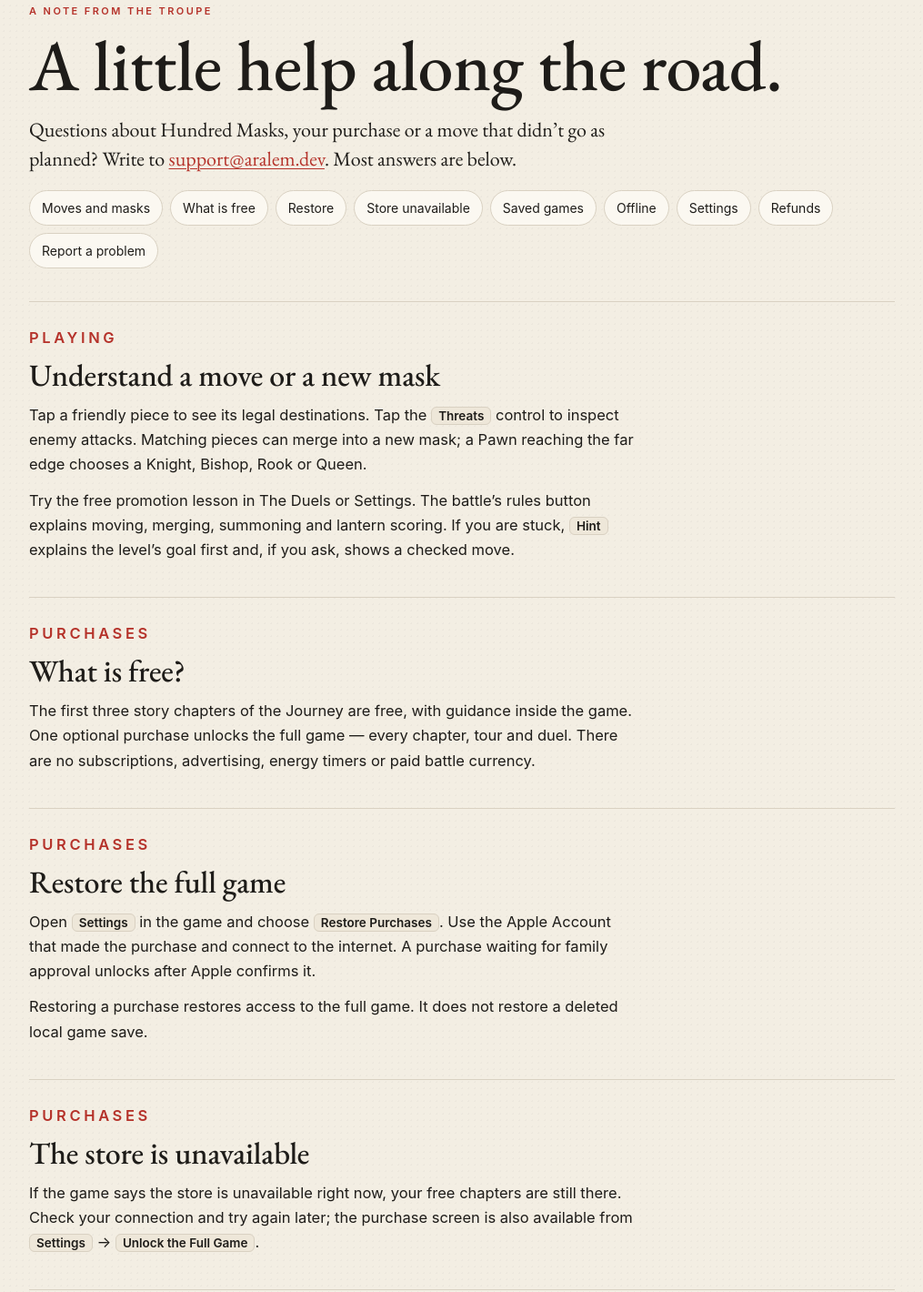
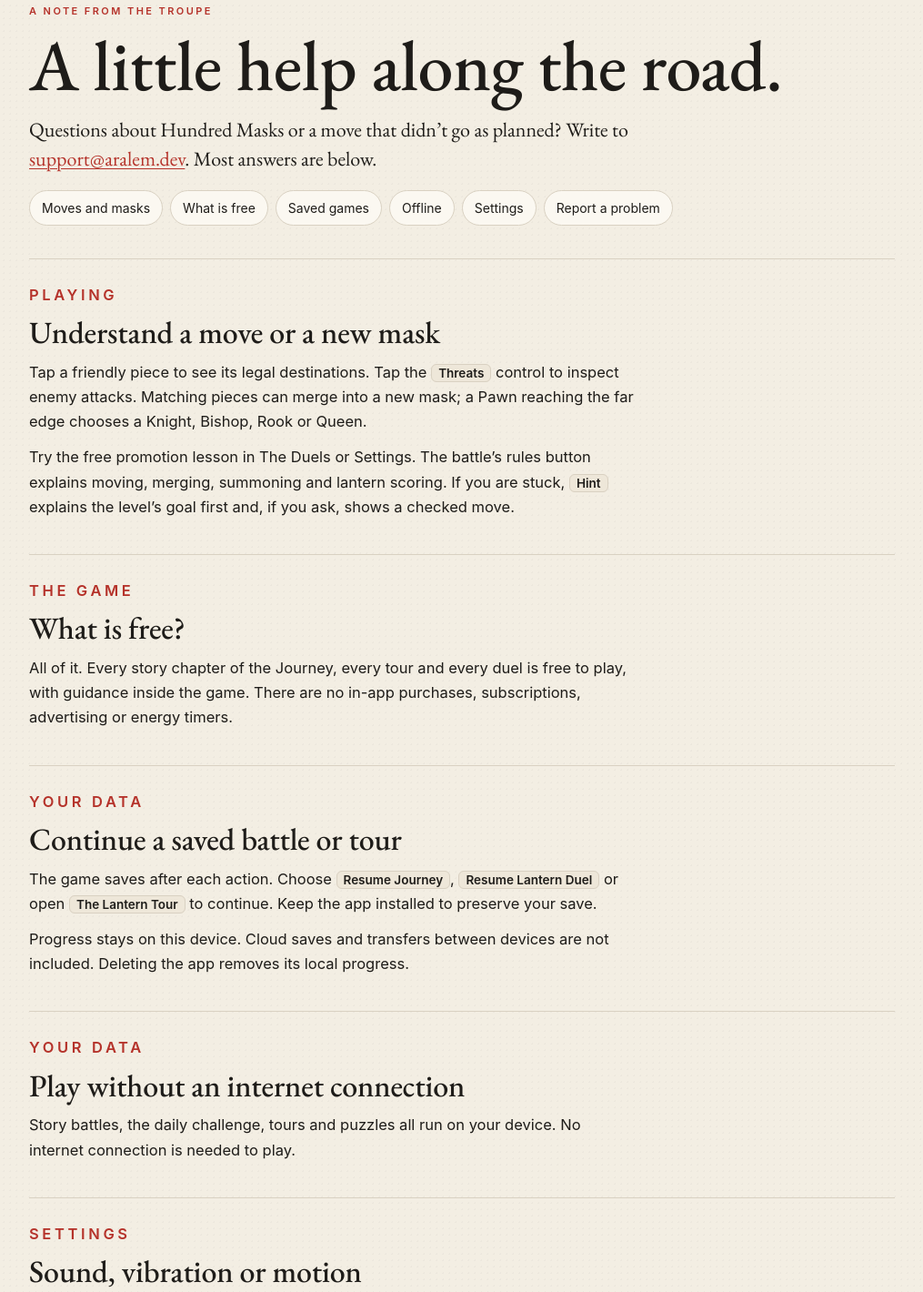
Before and after one commit to mirzatghayrat/hundred-masks-support, a plain HTML site: page support/index.html in a window 1280 px wide. Shown: the part 109-1529 px from the top of the page at 91% size, without its empty margins (132-1147 px from the left). Drawn offline with Linux system fonts and the light colour scheme.

Commit message:
Hundred Masks is free: drop purchase and restore wording
The game no longer has an in-app purchase. The home page, support page and
privacy policy now say every chapter, tour and duel is free; the restore,
store-unavailable and refund sections are gone, and the privacy policy's
effective date moves to November 1, 2026.

Co-Authored-By: Claude Opus 5.5 <noreply@anthropic.com>

```diff
--- a/support/index.html
+++ b/support/index.html
@@ -10,7 +10,7 @@
 <link rel="apple-touch-icon" href="../assets/apple-touch-icon.png">
 <meta property="og:type" content="website">
 <meta property="og:title" content="Support — Hundred Masks">
-<meta property="og:description" content="Restore the full game, continue a saved battle, play offline, and report a problem.">
+<meta property="og:description" content="Understand a move, continue a saved battle, play offline, and report a problem.">
 <meta property="og:image" content="https://aralem.dev/hundred-masks-support/assets/og.jpg">
 <meta property="og:url" content="https://aralem.dev/hundred-masks-support/support/">
 <meta name="theme-color" content="#F3EEE3" media="(prefers-color-scheme: light)">
@@ -33,9 +33,9 @@
 <header>
   <p class="eyebrow">A note from the troupe</p>
   <h1>A little help along the road.</h1>
-  <p class="lede">Questions about Hundred Masks, your purchase or a move that didn’t go as planned? Write to <a href="mailto:support@aralem.dev?subject=Hundred%20Masks%20Support">support@aralem.dev</a>. Most answers are below.</p>
+  <p class="lede">Questions about Hundred Masks or a move that didn’t go as planned? Write to <a href="mailto:support@aralem.dev?subject=Hundred%20Masks%20Support">support@aralem.dev</a>. Most answers are below.</p>
   <nav class="toc" aria-label="On this page">
-    <a href="#play">Moves and masks</a><a href="#free">What is free</a><a href="#restore">Restore</a><a href="#unavailable">Store unavailable</a><a href="#progress">Saved games</a><a href="#offline">Offline</a><a href="#settings">Settings</a><a href="#refunds">Refunds</a><a href="#report">Report a problem</a>
+    <a href="#play">Moves and masks</a><a href="#free">What is free</a><a href="#progress">Saved games</a><a href="#offline">Offline</a><a href="#settings">Settings</a><a href="#report">Report a problem</a>
   </nav>
 </header>
 
@@ -47,22 +47,9 @@
 </article>
 
 <article id="free">
-  <p class="eyebrow">Purchases</p>
+  <p class="eyebrow">The game</p>
   <h2>What is free?</h2>
-  <p>The first three story chapters of the Journey are free, with guidance inside the game. One optional purchase unlocks the full game — every chapter, tour and duel. There are no subscriptions, advertising, energy timers or paid battle currency.</p>
-</article>
-
-<article id="restore">
-  <p class="eyebrow">Purchases</p>
-  <h2>Restore the full game</h2>
-  <p>Open <kbd>Settings</kbd> in the game and choose <kbd>Restore Purchases</kbd>. Use the Apple Account that made the purchase and connect to the internet. A purchase waiting for family approval unlocks after Apple confirms it.</p>
-  <p>Restoring a purchase restores access to the full game. It does not restore a deleted local game save.</p>
-</article>
-
-<article id="unavailable">
-  <p class="eyebrow">Purchases</p>
-  <h2>The store is unavailable</h2>
-  <p>If the game says the store is unavailable right now, your free chapters are still there. Check your connection and try again later; the purchase screen is also available from <kbd>Settings</kbd> → <kbd>Unlock the Full Game</kbd>.</p>
+  <p>All of it. Every story chapter of the Journey, every tour and every duel is free to play, with guidance inside the game. There are no in-app purchases, subscriptions, advertising or energy timers.</p>
 </article>
 
 <article id="progress">
@@ -75,19 +62,13 @@
 <article id="offline">
   <p class="eyebrow">Your data</p>
   <h2>Play without an internet connection</h2>
-  <p>Story battles, the daily challenge, tours and puzzles run on your device. Internet access is needed to buy or restore the full game. If the store is unavailable, the free chapters and promotion lesson remain playable.</p>
+  <p>Story battles, the daily challenge, tours and puzzles all run on your device. No internet connection is needed to play.</p>
 </article>
 
 <article id="settings">
   <p class="eyebrow">Settings</p>
   <h2>Sound, vibration or motion</h2>
   <p>Open the game’s <kbd>Settings</kbd> to adjust sound effects, music, haptics and battle tips. For less motion, turn on Reduce Motion in your iPhone’s Settings → Accessibility → Motion; the game follows that setting.</p>
-</article>
-
-<article id="refunds">
-  <p class="eyebrow">Purchases</p>
-  <h2>Refunds</h2>
-  <p>Apple handles payments and refund decisions. For an Apple purchase refund, visit <a href="https://reportaproblem.apple.com/" rel="noopener">Apple’s Report a Problem page</a>.</p>
 </article>
 
 <article id="report">
```
Also changed, not shown: index.html (+8 -8 lines), privacy/index.html (+4 -4 lines).
